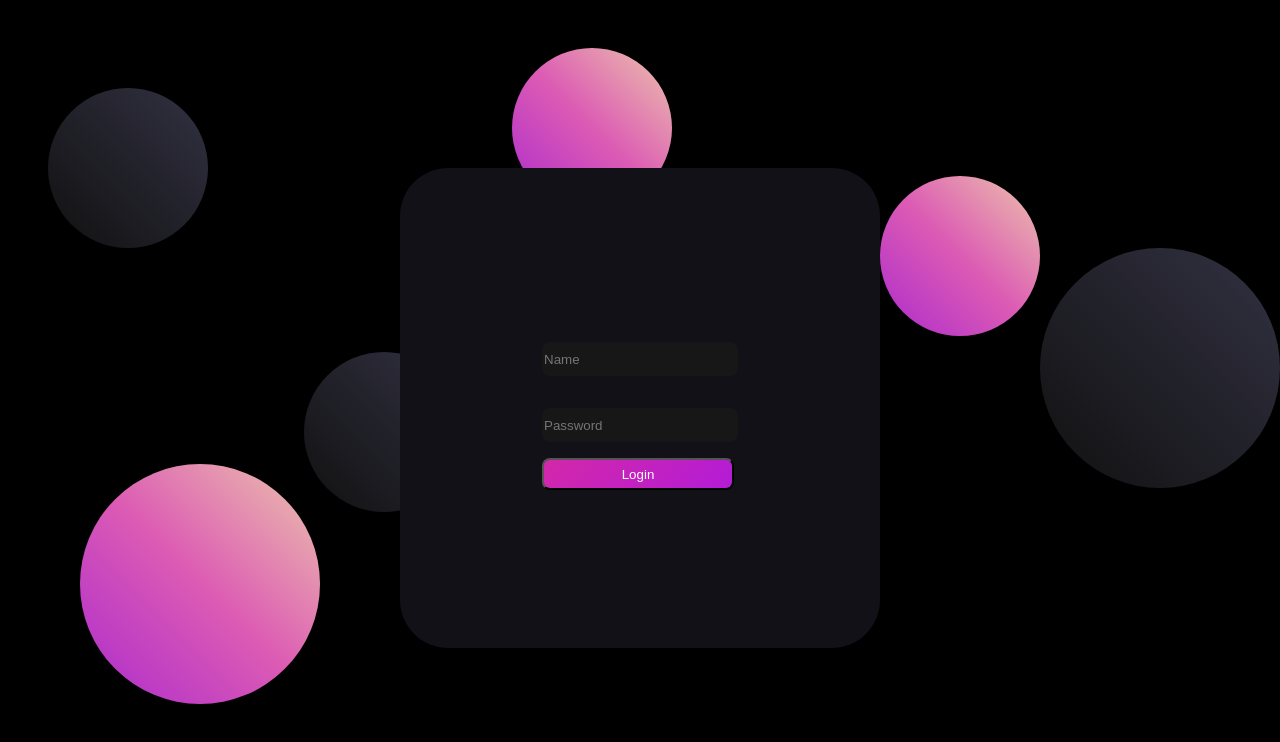
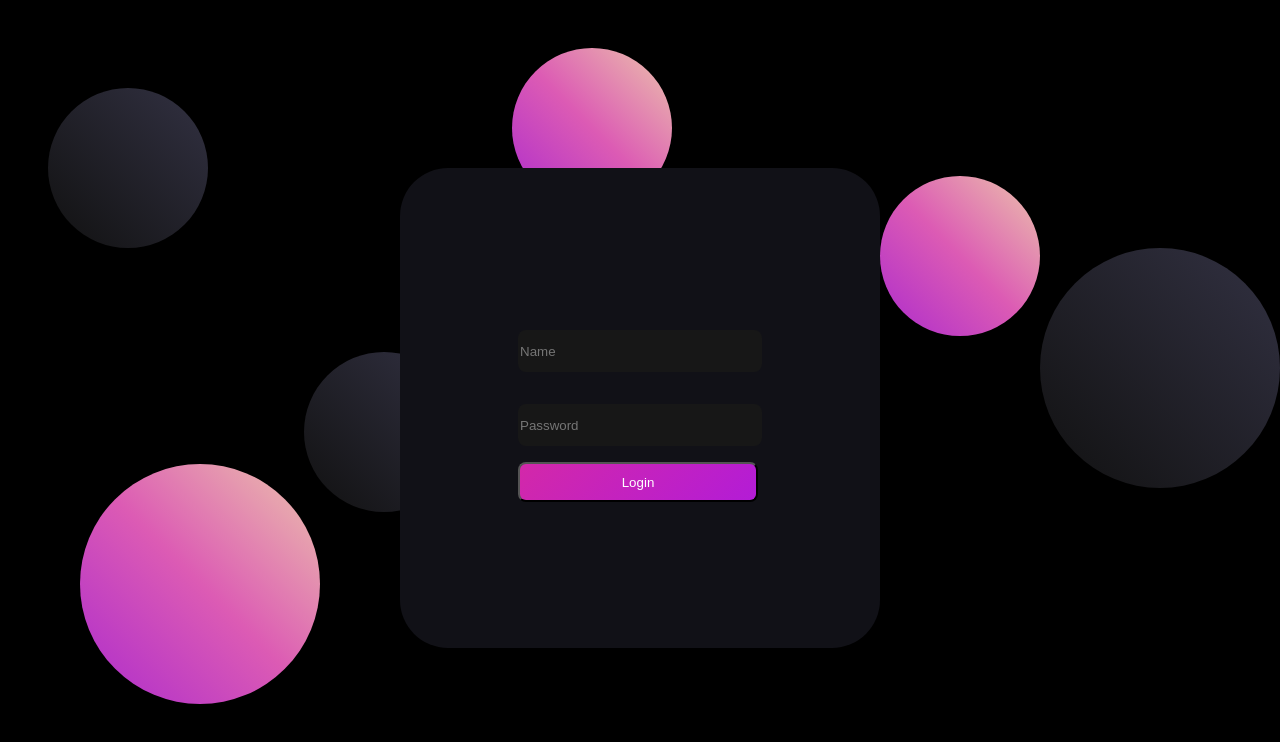
Before and after one commit to Saeedafshari11235/LoginForm-PasswordVlidation, a plain HTML site: page index.html in a window 1280 px wide. Drawn offline with Linux system fonts and the light colour scheme.

Commit message:
changing styles for inp and btn

```diff
--- a/style.css
+++ b/style.css
@@ -20,13 +20,13 @@ input{
     margin:1rem 0rem;
     background-color: #171717;
     border: none;
-    width: 12rem;
-    height: 2rem;
+    width: 15rem;
+    height: 2.5rem;
     border-radius: 0.5rem;
 }
 button{
-    width: 12rem;
-    height: 2rem;
+    width: 15rem;
+    height: 2.5rem;
     border-radius: 0.5rem;
     color: #fff;
     background-image: linear-gradient(-45deg,#B31CD6,#D328A9);
```
